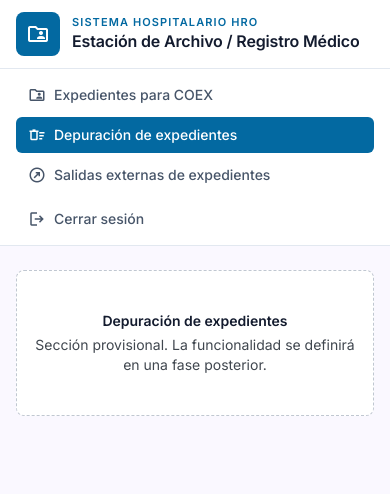
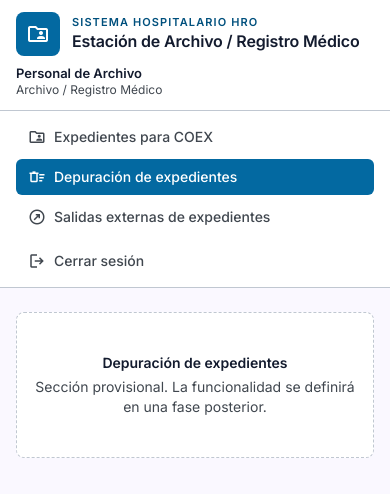
Before and after one commit to Luis0523/hro-hospital-system, a React (Vite) app in the folder frontend/: page /archivo/depuracion in a window 390 px wide. Shown: the top 494 px of the page. Built offline with nearby package versions, Linux system fonts and the light colour scheme; no server answers.

Commit message:
feat(archivo): mejorar tema y diseño responsive

```diff
--- a/frontend/src/modules/archivo/components/ArchivoHeader.jsx
+++ b/frontend/src/modules/archivo/components/ArchivoHeader.jsx
@@ -3,26 +3,26 @@ import { USUARIO_ARCHIVO_POR_DEFECTO } from '../identidadArchivo'
 
 export default function ArchivoHeader({ usuario }) {
   return (
-    <header className="sticky top-0 z-30 border-b border-slate-200 bg-white/95 backdrop-blur">
-      <div className="mx-auto flex max-w-7xl items-center justify-between gap-3 px-4 py-3">
+    <header className="sticky top-0 z-30 border-b border-outline-variant bg-surface-container-lowest/95 backdrop-blur">
+      <div className="mx-auto flex max-w-7xl flex-col gap-2 px-4 py-3 sm:flex-row sm:items-center sm:justify-between sm:gap-3">
         <div className="flex min-w-0 items-center gap-3">
           <span className="flex h-11 w-11 shrink-0 items-center justify-center rounded-xl bg-hro-blue text-white">
             <Icon name="folder_shared" className="text-[24px]" />
           </span>
           <div className="min-w-0">
-            <p className="truncate text-label-sm uppercase tracking-widest text-hro-blue">
+            <p className="text-label-sm uppercase tracking-widest text-primary">
               Sistema Hospitalario HRO
             </p>
-            <h1 className="truncate text-headline-sm text-on-surface">
+            <h1 className="text-headline-sm text-on-surface">
               Estación de Archivo / Registro Médico
             </h1>
           </div>
         </div>
-        <div className="hidden text-right sm:block">
-          <p className="text-title-sm text-on-surface">
+        <div className="min-w-0 text-left sm:text-right">
+          <p className="break-words text-title-sm text-on-surface">
             {usuario?.nombre ?? USUARIO_ARCHIVO_POR_DEFECTO.nombre}
           </p>
-          <p className="text-body-sm text-on-surface-variant">
+          <p className="break-words text-body-sm text-on-surface-variant">
             {usuario?.puesto ?? USUARIO_ARCHIVO_POR_DEFECTO.puesto}
           </p>
         </div>
--- a/frontend/src/modules/archivo/components/ArchivoNavbar.jsx
+++ b/frontend/src/modules/archivo/components/ArchivoNavbar.jsx
@@ -17,7 +17,7 @@ export const SECCIONES_ARCHIVO = [
 
 function claseEnlace({ isActive }) {
   return `flex items-center gap-2 rounded-lg px-3 py-2 text-sm font-medium transition focus-visible:outline focus-visible:outline-2 focus-visible:outline-offset-2 focus-visible:outline-hro-blue ${
-    isActive ? 'bg-hro-blue text-white' : 'text-slate-600 hover:bg-slate-100'
+    isActive ? 'bg-hro-blue text-white' : 'text-on-surface-variant hover:bg-surface-container'
   }`
 }
 
@@ -35,7 +35,7 @@ export default function ArchivoNavbar() {
   return (
     <nav
       aria-label="Navegación de la Estación de Archivo"
-      className="border-b border-slate-200 bg-white"
+      className="border-b border-outline-variant bg-surface-container-lowest"
     >
       <div className="mx-auto flex max-w-7xl flex-col gap-2 px-4 py-2 md:flex-row md:items-center md:justify-between">
         <ul className="flex flex-col gap-1 md:flex-row md:items-center md:gap-1">
@@ -43,7 +43,7 @@ export default function ArchivoNavbar() {
             <li key={item.to} className="min-w-0">
               <NavLink to={item.to} end={item.exacto} className={claseEnlace}>
                 <Icon name={item.icono} className="text-[18px]" />
-                <span className="truncate">{item.etiqueta}</span>
+                <span className="min-w-0 break-words">{item.etiqueta}</span>
               </NavLink>
             </li>
           ))}
@@ -52,7 +52,7 @@ export default function ArchivoNavbar() {
         <button
           type="button"
           onClick={manejarCierreSesion}
-          className="flex items-center gap-2 rounded-lg px-3 py-2 text-sm font-medium text-slate-600 transition hover:bg-red-50 hover:text-red-700 focus-visible:outline focus-visible:outline-2 focus-visible:outline-offset-2 focus-visible:outline-hro-blue"
+          className="flex items-center gap-2 rounded-lg px-3 py-2 text-sm font-medium text-on-surface-variant transition hover:bg-error-container hover:text-on-error-container focus-visible:outline focus-visible:outline-2 focus-visible:outline-offset-2 focus-visible:outline-hro-blue"
         >
           <Icon name="logout" className="text-[18px]" />
           Cerrar sesión
--- a/frontend/src/modules/archivo/components/FiltrosArchivo.jsx
+++ b/frontend/src/modules/archivo/components/FiltrosArchivo.jsx
@@ -18,7 +18,7 @@ export default function FiltrosArchivo({
   return (
     <section
       aria-label="Filtros de expedientes"
-      className="rounded-2xl border border-slate-200 bg-white p-4 shadow-sm"
+      className="rounded-2xl border border-outline-variant bg-surface-container-lowest p-4 shadow-sm"
     >
       <div className="grid grid-cols-1 gap-3 sm:grid-cols-2">
         <Input
--- a/frontend/src/modules/archivo/components/ResumenEstados.jsx
+++ b/frontend/src/modules/archivo/components/ResumenEstados.jsx
@@ -18,13 +18,13 @@ const INDICADORES = [
     clave: 'pendientes',
     etiqueta: 'Pendientes',
     icono: 'pending_actions',
-    color: 'bg-amber-100 text-amber-800',
+    color: 'bg-amber-100 text-amber-800 dark:bg-amber-500/20 dark:text-amber-200',
   },
   {
     clave: 'localizados',
     etiqueta: 'Localizados',
     icono: 'check_circle',
-    color: 'bg-emerald-100 text-emerald-800',
+    color: 'bg-emerald-100 text-emerald-800 dark:bg-emerald-500/20 dark:text-emerald-200',
   },
 ]
 
@@ -34,7 +34,7 @@ export default function ResumenEstados({ total = 0, pendientes = 0, localizados
   return (
     <section
       aria-label="Resumen del día"
-      className="rounded-2xl border border-slate-200 bg-white p-4 shadow-sm"
+      className="rounded-2xl border border-outline-variant bg-surface-container-lowest p-4 shadow-sm"
     >
       <h2 className="mb-3 flex items-center gap-2 text-title-md text-on-surface">
         <Icon name="monitoring" className="text-[20px] text-primary" />
--- a/frontend/src/modules/archivo/components/ScannerExpediente.jsx
+++ b/frontend/src/modules/archivo/components/ScannerExpediente.jsx
@@ -4,9 +4,9 @@ export default function ScannerExpediente({ value, onChange, onSubmit, onSimular
   return (
     <section
       aria-label="Búsqueda de expediente"
-      className="rounded-2xl border border-slate-200 bg-white p-4 shadow-sm"
+      className="rounded-2xl border border-outline-variant bg-surface-container-lowest p-4 shadow-sm"
     >
-      <label htmlFor="codigo-expediente" className="mb-1 block text-sm font-medium text-slate-700">
+      <label htmlFor="codigo-expediente" className="mb-1 block text-sm font-medium text-on-surface">
         Buscar expediente por código
       </label>
       <form onSubmit={onSubmit} className="flex flex-col gap-2 sm:flex-row">
@@ -22,10 +22,10 @@ export default function ScannerExpediente({ value, onChange, onSubmit, onSimular
             value={value}
             onChange={(event) => onChange(event.target.value)}
             placeholder="Escanee o escriba el código del expediente..."
-            className="h-12 w-full rounded-xl border border-slate-300 bg-surface-container-low pl-14 pr-4 text-title-md text-on-surface outline-none transition focus:border-hro-blue focus:bg-white focus:ring-2 focus:ring-cyan-100"
+            className="h-12 w-full rounded-xl border border-outline-variant bg-surface-container-low pl-14 pr-4 text-title-md text-on-surface outline-none transition focus:border-hro-blue focus:bg-surface-container-lowest focus:ring-2 focus:ring-secondary-fixed-dim"
           />
         </div>
-        <div className="flex gap-2">
+        <div className="flex flex-wrap gap-2">
           <button
             type="submit"
             className="flex h-12 flex-1 items-center justify-center gap-2 rounded-xl bg-hro-blue px-4 text-title-sm text-white transition hover:bg-blue-800 active:scale-95 sm:flex-none"
@@ -45,7 +45,7 @@ export default function ScannerExpediente({ value, onChange, onSubmit, onSimular
           )}
         </div>
       </form>
-      <p className="mt-1 text-body-sm text-slate-500">
+      <p className="mt-1 text-body-sm text-on-surface-variant">
         Campo simulado: no usa cámara ni lector real. Pendiente de identificador en el backend.
       </p>
     </section>
--- a/frontend/src/modules/archivo/pages/ArchivoPage.jsx
+++ b/frontend/src/modules/archivo/pages/ArchivoPage.jsx
@@ -34,7 +34,7 @@ function SeccionChecklist({
   return (
     <section
       aria-label={titulo}
-      className="rounded-2xl border border-slate-200 bg-white p-3 shadow-sm"
+      className="rounded-2xl border border-outline-variant bg-surface-container-lowest p-3 shadow-sm"
     >
       <div className="mb-2 flex items-center justify-between gap-2 px-2 pt-1">
         <h2 className="flex items-center gap-2 text-title-md text-on-surface">
@@ -244,7 +244,7 @@ export default function ArchivoPage() {
 
         <section
           aria-label="Acciones del día"
-          className="rounded-2xl border border-slate-200 bg-white p-4 shadow-sm"
+          className="rounded-2xl border border-outline-variant bg-surface-container-lowest p-4 shadow-sm"
         >
           <h2 className="text-title-md text-on-surface">Acciones del día</h2>
           <p className="mt-1 text-body-sm text-on-surface-variant">
```
Also changed, not shown: frontend/src/modules/archivo/components/ListadoCompactoExpediente.jsx (+9 -7 lines), 1 other file (tests, documents, lock files or other folders).
